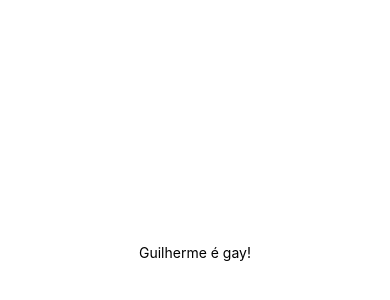
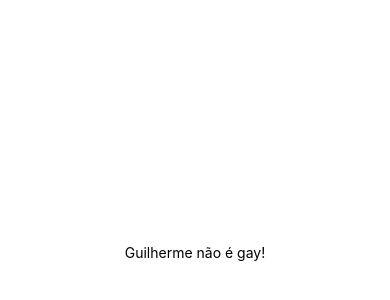
Before and after one commit to ArthurEmperor/Nextlanche, a React Native app in the folder Nextlanche/: screen / in a window 390 px wide. Shown: the part 170-470 px from the top of the page. Built offline with nearby package versions, Linux system fonts and the light colour scheme.

Commit message:
Gildedguy

```diff
--- a/Nextlanche/App.js
+++ b/Nextlanche/App.js
@@ -4,7 +4,7 @@ import { StyleSheet, Text, View } from 'react-native';
 export default function App() {
   return (
     <View style={styles.container}>
-      <Text>Guilherme é gay!</Text>
+      <Text>Guilherme não é gay!</Text>
       <StatusBar style="auto" />
     </View>
   );
```
